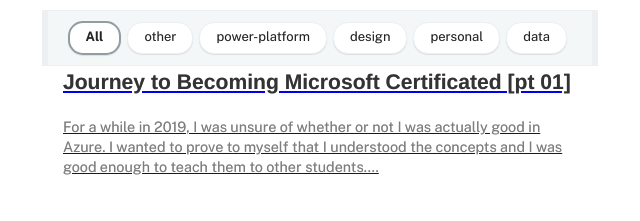
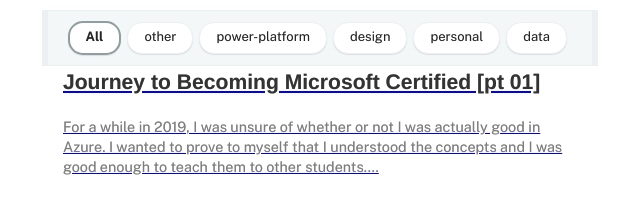
Before and after one commit to BethanyJep/blog-starter-bee, a Gatsby site: page / in a window 1280 px wide. Shown: the part 313-534 px from the top of the page, 320-960 px from the left. Built offline with nearby package versions, Linux system fonts and the light colour scheme; Gatsby itself is replaced by a stand-in of ours; some packages are replaced by stand-ins of ours; what typography-theme-github would draw is missing.

Commit message:
spell chec

```diff
--- a/content/blog/power-platform/cert-01.md
+++ b/content/blog/power-platform/cert-01.md
@@ -1,5 +1,5 @@
 ---
-title: 'Journey to Becoming Microsoft Certificated [pt 01]'
+title: 'Journey to Becoming Microsoft Certified [pt 01]'
 date: 2022-02-22 16:23:13
 category: 'other'
 draft: false
```
